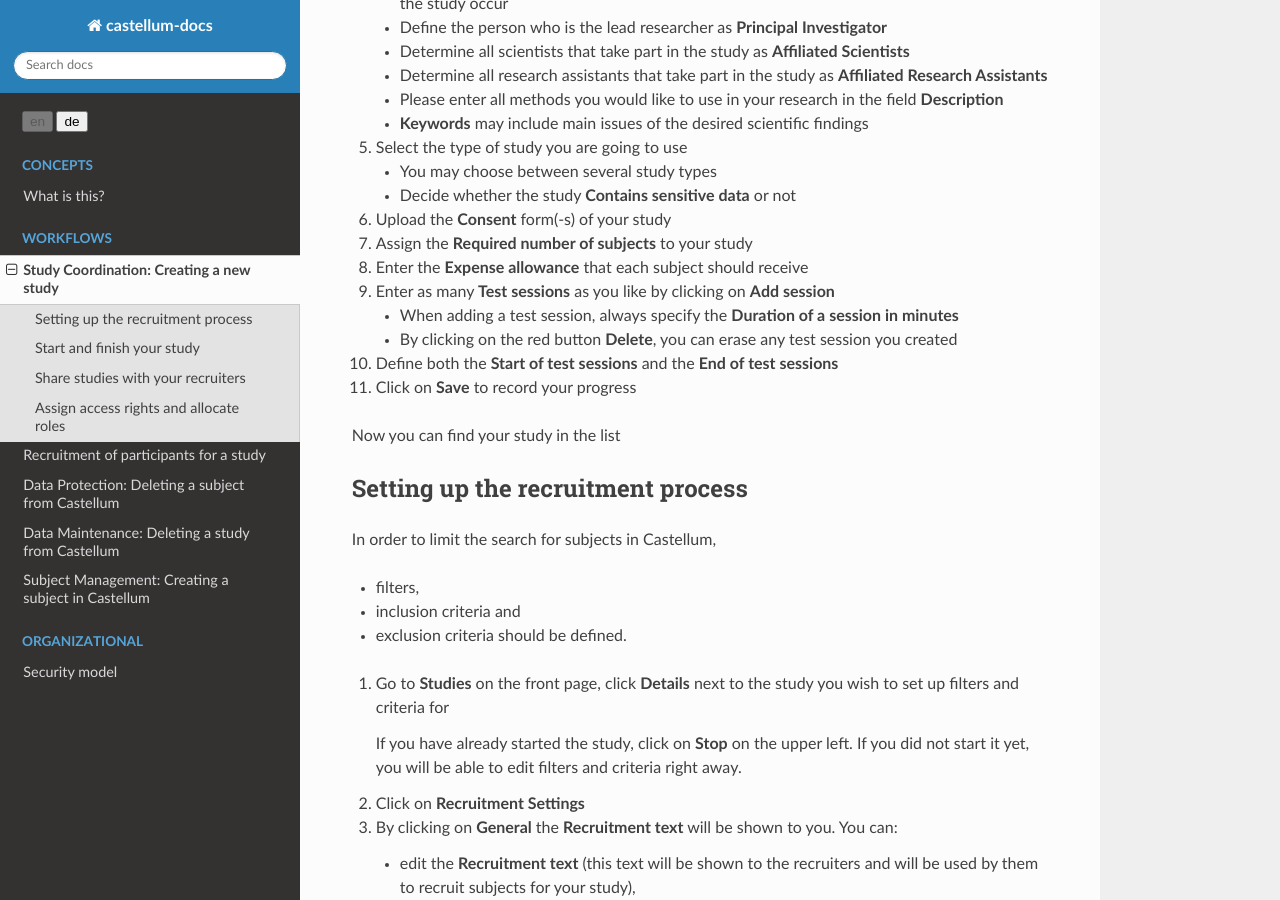
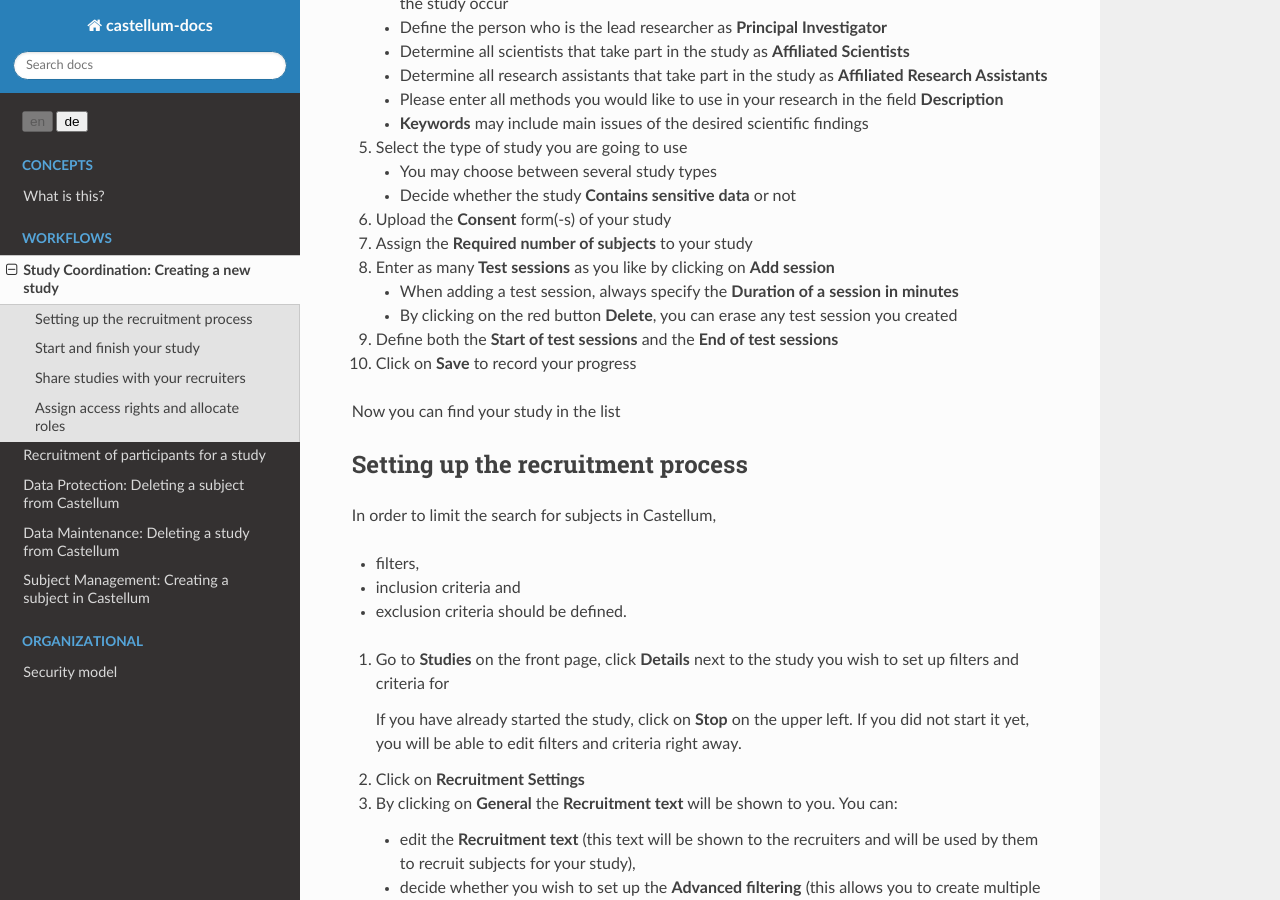
Before and after one commit to DouglasNeuroInformatics/castellum, a Sphinx documentation site: the page built from source/workflows/study-creation.rst, in a window 1280 px wide and 900 px high, scrolled down 432 px. Built offline with Sphinx 7.4.7 and the Read the Docs theme 2.0.0, drawn with Linux system fonts in a browser that asks for light colours.

Commit message:
Update study-creation.rst

```diff
--- a/source/workflows/study-creation.rst
+++ b/source/workflows/study-creation.rst
@@ -37,18 +37,16 @@ Study Coordination: Creating a new study
 
 7. Assign the **Required number of subjects** to your study
 
-8. Enter the **Expense allowance** that each subject should receive
-
-9. Enter as many **Test sessions** as you like by clicking on **Add session**
+8. Enter as many **Test sessions** as you like by clicking on **Add session**
 
    - When adding a test session, always specify the **Duration of a session in
      minutes**
    - By clicking on the red button **Delete**, you can erase any test session you
      created
 
-10. Define both the **Start of test sessions** and the **End of test sessions**
+9. Define both the **Start of test sessions** and the **End of test sessions**
 
-11. Click on **Save** to record your progress
+10. Click on **Save** to record your progress
 
 Now you can find your study in the list
 
```
